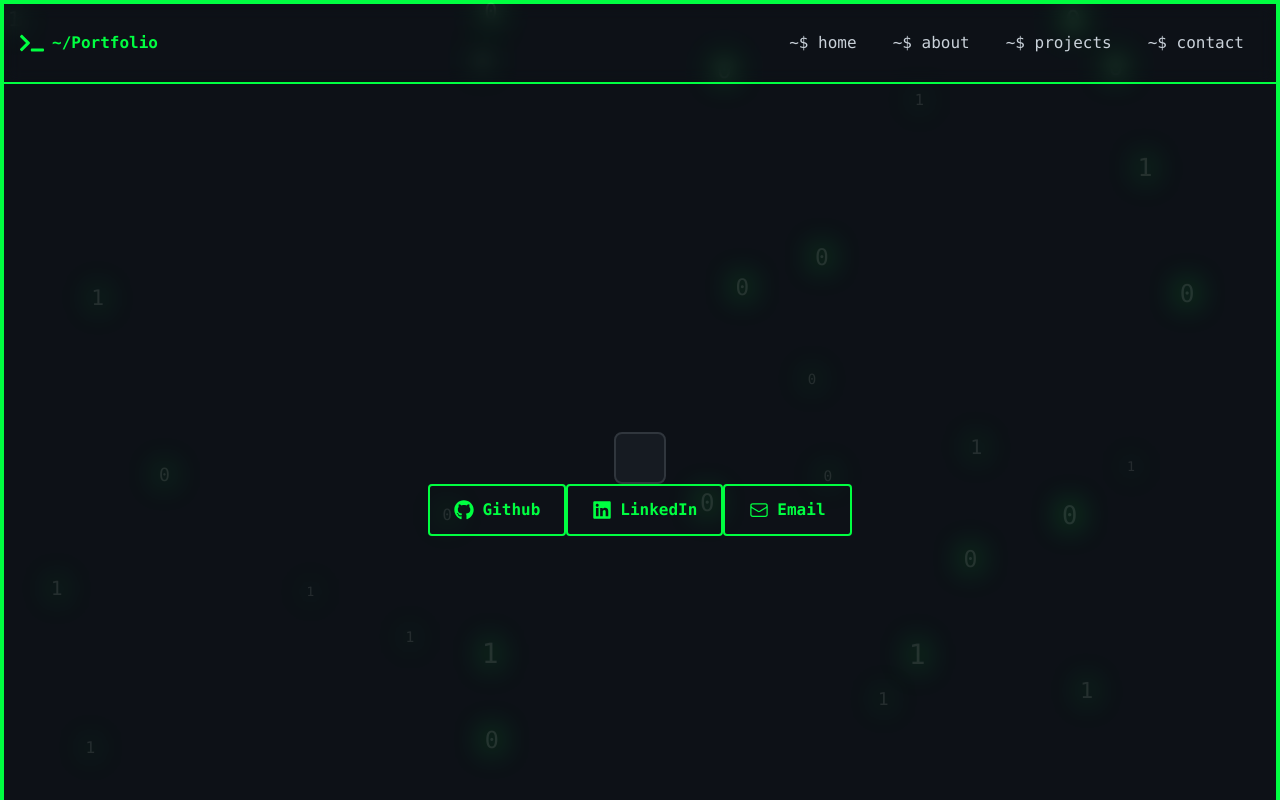
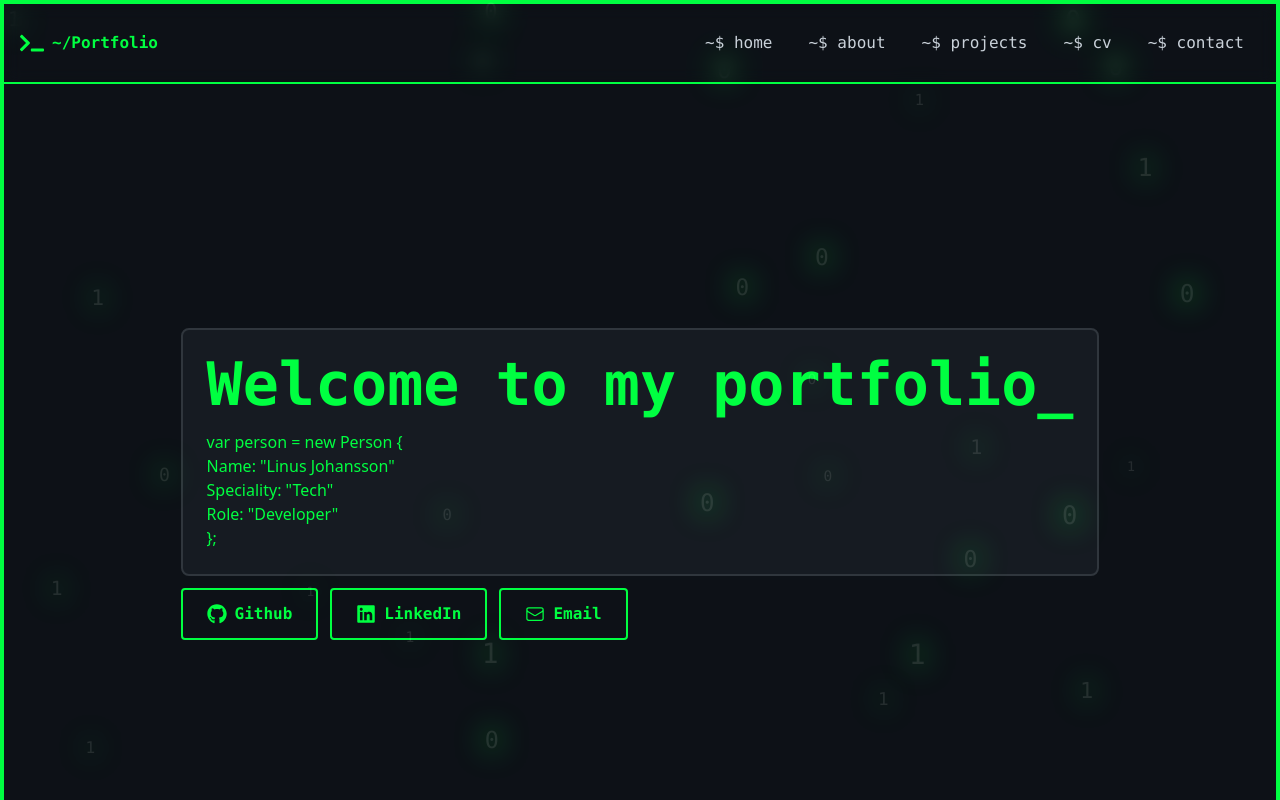
Before and after one commit to linusjohansson-se/Portfolio, a React (Vite) app: page / in a window 1280 px wide. Shown: the top 800 px of the page. Built offline with nearby package versions, Linux system fonts and the light colour scheme.

Commit message:
Introduces profile card and refactors navbar
Adds a profile card component to display user information.

Refactors the navbar to include a CV link.

Improves the homepage layout by organizing elements within a container and adjusts button alignment.

```diff
--- /dev/null
+++ b/src/components/atoms/CodeText.tsx
@@ -0,0 +1,11 @@
+interface Props {
+    text: string
+}
+
+export default function CodeText({text}: Props) {
+  return (
+    <h1 className="font-mono text-4xl sm:text-6xl font-bold text-[#00ff41] mb-4">
+      {text}
+    </h1>
+  );
+}
--- a/src/components/molecules/Navbar.tsx
+++ b/src/components/molecules/Navbar.tsx
@@ -27,6 +27,13 @@ export default function Navbar() {
       <HeaderButton
         children={
           <>
+            <h1>~$ cv</h1>
+          </>
+        }
+      />
+      <HeaderButton
+        children={
+          <>
             <h1>~$ contact</h1>
           </>
         }
--- a/src/components/organisms/ProfileCard.tsx
+++ b/src/components/organisms/ProfileCard.tsx
@@ -1,7 +1,25 @@
+import CodeText from "../atoms/CodeText";
 import Card from "../molecules/Card";
 
 export default function ProfileCard() {
-    return(
-        <Card children={<h1></h1>} />
-    )
+  return (
+    <>
+      <div className="flex">
+        <Card
+          children={
+            <>
+              <CodeText text="Welcome to my portfolio_"/>
+              <div className="flex flex-col ">
+                <span>{"var person = new Person {"}</span>
+                <span>Name: "Linus Johansson"</span>
+                <span>Speciality: "Tech"</span>
+                <span>Role: "Developer"</span>
+                <span>{"};"}</span>
+              </div>
+            </>
+          }
+        />
+      </div>
+    </>
+  );
 }
--- a/src/components/pages/HomePage.tsx
+++ b/src/components/pages/HomePage.tsx
@@ -7,8 +7,9 @@ export default function HomePage() {
   return (
     <>
       <div className="flex flex-col flex-1 items-center justify-center min-h-screen">
+        <div>
           <ProfileCard />
-        <div className="flex flex-row">
+          <div className="flex flex-row self-start pt-3 gap-3">
             <Button>
               <FaGithub className="w-5 h-5 shrink-0" />
               <h1>Github</h1>
@@ -23,6 +24,7 @@ export default function HomePage() {
             </Button>
           </div>
         </div>
+      </div>
     </>
   );
 }
```
Lines whose indentation alone changed are shown as unchanged.
